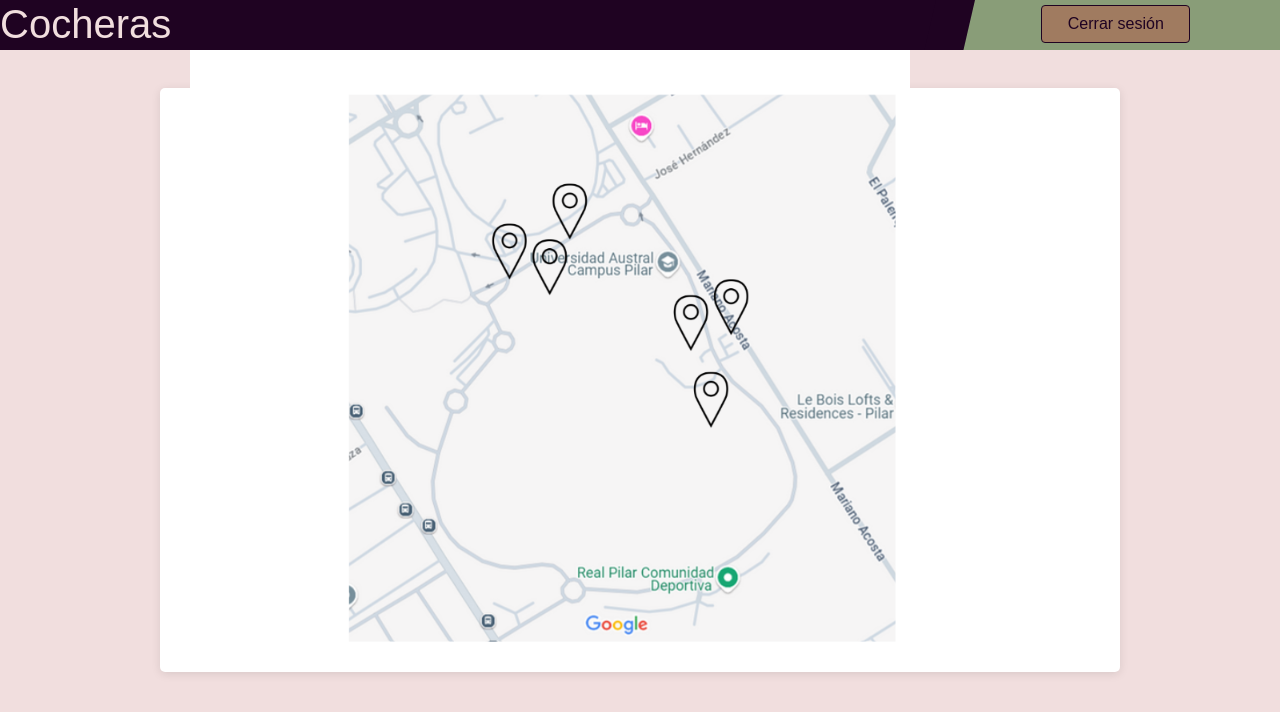
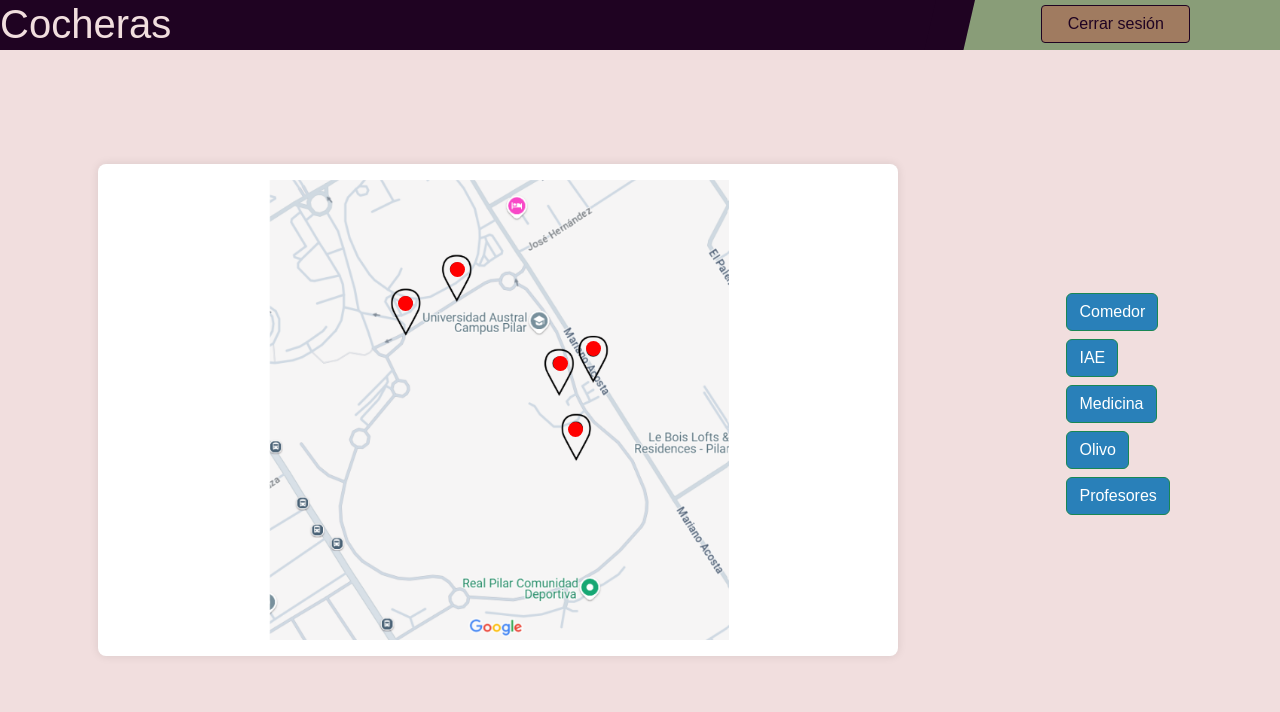
Before and after one commit to DecoudJuan/Laboratorio1, a website: page frontend/templates/cocheras.html in a window 1280 px wide. Drawn offline with nearby package versions, Linux system fonts and the light colour scheme.

Commit message:
cocheras con hover

```diff
--- a/frontend/static/css/styles.css
+++ b/frontend/static/css/styles.css
@@ -302,3 +302,26 @@ h2 {
     width: 80%;
     text-align: center;
 }
+
+.general-container {
+    width: 100%;
+    max-width: 800px; /* Tamaño máximo del "cuadro blanco" */
+    height: auto;
+    margin: 0 auto; /* Centra horizontalmente */
+    background-color: white;
+    display: flex;
+    justify-content: center;
+    align-items: center;
+    padding: 1rem;
+    box-shadow: 0 0 10px rgba(0,0,0,0.1);
+    border-radius: 8px;
+    box-sizing: border-box;
+}
+
+.centered-image {
+    width: 75%;
+    height: auto;
+    max-width: 100%;
+    object-fit: contain;
+    display: block;
+}
--- a/frontend/static/js/misdatosAdmin.js
+++ b/frontend/static/js/misdatosAdmin.js
@@ -121,7 +121,7 @@ document.addEventListener('DOMContentLoaded', () => {
     // Mostrar los datos básicos del token
     document.getElementById('nombre-completo').textContent = username || 'No disponible';
     document.getElementById('email').textContent = email || 'No disponible';
-    document.getElementById('vehiculo-principal').textContent = 'No asignado';
+    document.getElementById('parkings').textContent = 'No asignado';
 
     // Configurar lista de vehículos secundarios inicialmente vacía
     const vehiculosSecundariosElement = document.getElementById('vehiculos-secundarios');
--- a/frontend/templates/cocheras.html
+++ b/frontend/templates/cocheras.html
@@ -10,6 +10,43 @@
     <link href="https://cdn.jsdelivr.net/npm/bootstrap@5.3.0/dist/css/bootstrap.min.css" rel="stylesheet">
     <!-- Custom CSS -->
     <link rel="stylesheet" href="../static/css/styles.css">
+    <style>
+        .general-container {
+            position: relative;
+            display: flex;
+            justify-content: center;
+            align-items: center;
+            margin-top: 20px;
+        }
+
+        .centered-image {
+            width: 60%;
+            height: auto;
+            display: block;
+        }
+
+        .map-point {
+            position: absolute;
+            width: 15px;
+            height: 15px;
+            border-radius: 50%;
+            background-color: red;
+            cursor: pointer;
+        }
+
+        .map-point:hover::after {
+            content: attr(data-name);
+            position: absolute;
+            top: -25px;
+            left: 20px;
+            background: rgba(0,0,0,0.75);
+            color: white;
+            padding: 5px 10px;
+            border-radius: 5px;
+            white-space: nowrap;
+            font-size: 14px;
+        }
+    </style>
 </head>
 <body>
     <div class="top-bar">
@@ -19,12 +56,25 @@
         <button id="logoutBtn" class="logout-button">Cerrar sesión</button>
     </div>
 
-    <!-- Main Content -->
-    <div class="main-content">
-        <div class="general-container">
-            <img src="../static/images/mockparking.png" alt="Logo" class="centered-image img-fluid" style="max-width: 300%; width: 80%; margin-top: -10%; ">
-        </div>
+    <!-- Contenedor con imagen centrada y puntos -->
+    <div class="general-container">
+        <img src="../static/images/estacionamientoActualizado.png" alt="Mapa" class="centered-image">
+
+        <!-- Puntos sobre el mapa -->
+        <span class="map-point" data-name="Comedor" style="top: 36%; left: 61%;"></span>
+        <span class="map-point" data-name="IAE" style="top: 20%; left: 44%;"></span>
+        <span class="map-point" data-name="Medicina" style="top: 26.8%; left: 37.5%;"></span>
+        <span class="map-point" data-name="Olivo" style="top: 39%; left: 56.8%;"></span>
+        <span class="map-point" data-name="Profesores" style="top: 52.5%; left: 58.7%;"></span>
     </div>
 
+    <!-- Botones laterales -->
+    <div class="container d-flex flex-column align-items-start">
+        <button type="button" class="btn btn-success mt-2" style="background-color: #2980b9;">Comedor</button>
+        <button type="button" class="btn btn-success mt-2" style="background-color: #2980b9;">IAE</button>
+        <button type="button" class="btn btn-success mt-2" style="background-color: #2980b9;">Medicina</button>
+        <button type="button" class="btn btn-success mt-2" style="background-color: #2980b9;">Olivo</button>
+        <button type="button" class="btn btn-success mt-2" style="background-color: #2980b9;">Profesores</button>
+    </div>
 </body>
-</html></div></html>
+</html>
```
Also changed, not shown: frontend/static/js/editarsectores.js (+56 -18 lines), frontend/templates/misdatosAdmin.html (+11 -8 lines), frontend/templates/sectores.html (+2 -2 lines), frontend/static/images/estacionamientoActualizado.png (added).
